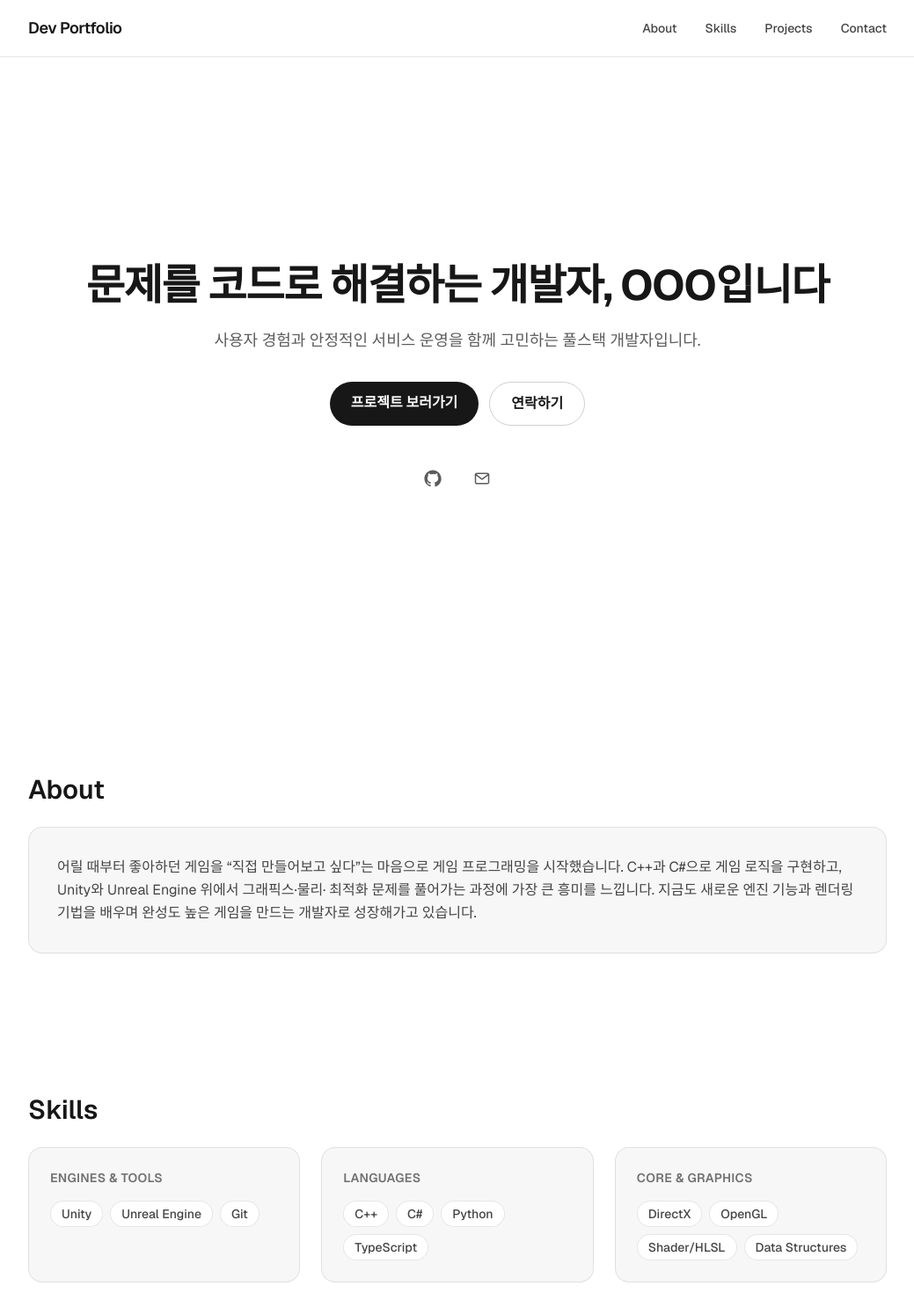
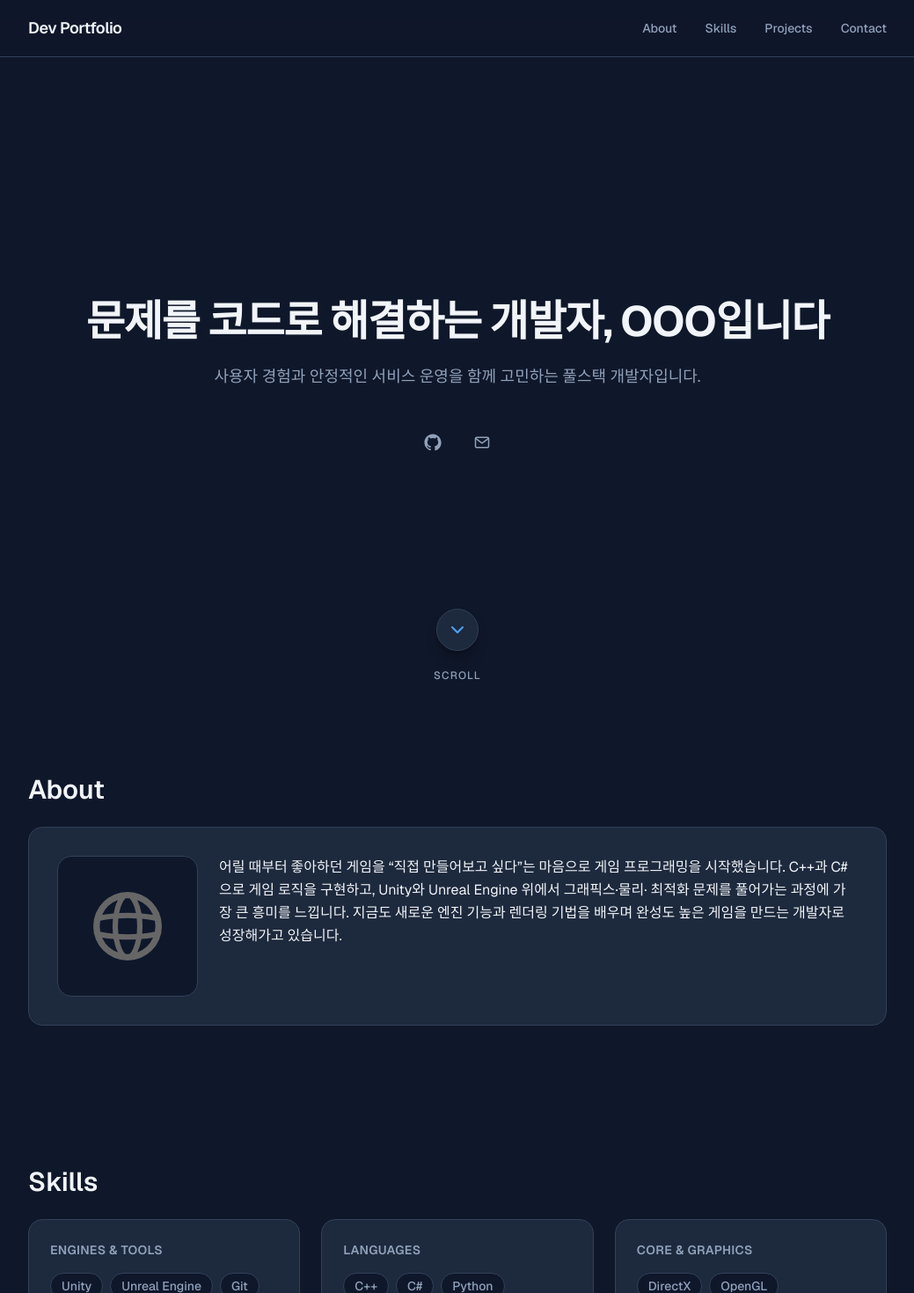
Before and after one commit to JinwookChei/portfolio, a Next.js app in the folder portfolio-frontend/: page / in a window 1280 px wide. Shown: the top 1470 px of the page at 88% size, without its empty margins (120-1159 px from the left). Built offline with nearby package versions, Linux system fonts and the light colour scheme.

Commit message:
style: apply deep dark blue color theme for enhanced readability

```diff
--- a/portfolio-frontend/src/app/globals.css
+++ b/portfolio-frontend/src/app/globals.css
@@ -1,18 +1,11 @@
 /* Tailwind CSS v4 진입점 (기존 @tailwind base/components/utilities 지시문을 하나로 대체) */
 @import "tailwindcss";
 
-/* 라이트 모드 기본 색상: 밝은 배경 + 짙은 글자색 */
+/* 포트폴리오 전체 톤앤매너: 전문적이고 신뢰감 있는 딥 다크 블루 테마로 고정
+   (OS 라이트/다크 설정과 무관하게 항상 이 테마를 사용) */
 :root {
-  --background: #ffffff;
-  --foreground: #171717;
-}
-
-/* 사용자의 OS 설정이 다크 모드일 때 자동으로 색을 반전 */
-@media (prefers-color-scheme: dark) {
-  :root {
-    --background: #0a0a0a;
-    --foreground: #ededed;
-  }
+  --background: #0f172a; /* slate-900 */
+  --foreground: #f1f5f9; /* slate-100 */
 }
 
 /* 위에서 정의한 CSS 변수를 Tailwind 유틸리티(bg-background, text-foreground 등)에서 쓸 수 있도록 연결 */
--- a/portfolio-frontend/src/components/About.tsx
+++ b/portfolio-frontend/src/components/About.tsx
@@ -1,3 +1,5 @@
+import Image from "next/image";
+
 // About + Skills 섹션: 자기소개와 기술 스택을 함께 보여주는 컴포넌트입니다.
 // Navbar의 "About"과 "Skills" 메뉴가 각각 id="about", id="skills"로 스크롤 이동하므로,
 // 하나의 컴포넌트 안에 두 개의 <section>을 나누어 배치했습니다.
@@ -28,14 +30,25 @@ export default function About() {
         id="about"
         className="mx-auto max-w-5xl scroll-mt-16 px-4 py-20 sm:px-6"
       >
-        <h2 className="text-2xl font-semibold text-foreground sm:text-3xl">
+        <h2 className="text-2xl font-semibold text-slate-100 sm:text-3xl">
           About
         </h2>
 
-        {/* 소개글을 담는 카드 영역 */}
+        {/* 프로필 사진(왼쪽) + 소개글(오른쪽): 항상 가로로 나란히 배치 */}
         {/* TODO: 아래 소개 문구를 본인의 실제 이야기로 교체하세요. */}
-        <div className="mt-6 rounded-2xl border border-foreground/10 bg-foreground/[0.03] p-6 sm:p-8">
-          <p className="leading-relaxed text-foreground/80">
+        <div className="mt-6 flex flex-row items-start gap-4 rounded-2xl border border-slate-700 bg-slate-800 p-6 sm:gap-6 sm:p-8">
+          {/* 프로필 사진 영역: rounded-2xl로 모서리가 살짝 둥근 네모 테두리 */}
+          {/* TODO: public 폴더에 본인 사진(예: profile.jpg)을 추가하고 src를 "/profile.jpg"로 교체하세요. */}
+          <div className="relative h-24 w-24 shrink-0 overflow-hidden rounded-2xl border border-slate-700 bg-slate-900 sm:h-40 sm:w-40">
+            <Image
+              src="/globe.svg"
+              alt="프로필 사진"
+              fill
+              className="object-cover p-6 dark:invert sm:p-10"
+            />
+          </div>
+
+          <p className="leading-relaxed text-slate-100">
             어릴 때부터 좋아하던 게임을 &ldquo;직접 만들어보고 싶다&rdquo;는
             마음으로 게임 프로그래밍을 시작했습니다. C++과 C#으로 게임
             로직을 구현하고, Unity와 Unreal Engine 위에서 그래픽스·물리·
@@ -51,7 +64,7 @@ export default function About() {
         id="skills"
         className="mx-auto max-w-5xl scroll-mt-16 px-4 py-20 sm:px-6"
       >
-        <h2 className="text-2xl font-semibold text-foreground sm:text-3xl">
+        <h2 className="text-2xl font-semibold text-slate-100 sm:text-3xl">
           Skills
         </h2>
 
@@ -60,9 +73,9 @@ export default function About() {
           {SKILL_CATEGORIES.map((category) => (
             <div
               key={category.title}
-              className="rounded-2xl border border-foreground/10 bg-foreground/[0.03] p-6"
+              className="rounded-2xl border border-slate-700 bg-slate-800 p-6"
             >
-              <h3 className="text-sm font-semibold uppercase tracking-wide text-foreground/60">
+              <h3 className="text-sm font-semibold uppercase tracking-wide text-slate-400">
                 {category.title}
               </h3>
 
@@ -71,7 +84,7 @@ export default function About() {
                 {category.skills.map((skill) => (
                   <span
                     key={skill}
-                    className="rounded-full border border-foreground/10 bg-background px-3 py-1 text-sm font-medium text-foreground/80"
+                    className="rounded-full border border-slate-700 bg-slate-900 px-3 py-1 text-sm font-medium text-slate-400"
                   >
                     {skill}
                   </span>
--- a/portfolio-frontend/src/components/Footer.tsx
+++ b/portfolio-frontend/src/components/Footer.tsx
@@ -4,7 +4,7 @@ export default function Footer() {
   const currentYear = new Date().getFullYear();
 
   return (
-    <footer className="border-t border-foreground/10 px-4 py-8 text-center text-sm text-foreground/60 sm:px-6">
+    <footer className="border-t border-slate-700 px-4 py-8 text-center text-sm text-slate-400 sm:px-6">
       <p>&copy; {currentYear} Dev Portfolio. All rights reserved.</p>
     </footer>
   );
--- a/portfolio-frontend/src/components/Hero.tsx
+++ b/portfolio-frontend/src/components/Hero.tsx
@@ -19,35 +19,17 @@ export default function Hero() {
     // 나머지 화면 전체를 채워서, 처음 페이지를 열었을 때 Hero가 꽉 차 보이도록 함
     <section
       id="hero"
-      className="mx-auto flex min-h-[calc(100vh-4rem)] max-w-5xl scroll-mt-16 flex-col items-center justify-center gap-6 px-4 text-center sm:px-6"
+      className="relative mx-auto flex min-h-[calc(100vh-4rem)] max-w-5xl scroll-mt-16 flex-col items-center justify-center gap-6 px-4 text-center sm:px-6"
     >
       {/* TODO: "OOO" 부분을 실제 이름으로 교체하세요. */}
-      <h1 className="text-3xl font-bold tracking-tight text-foreground sm:text-5xl">
+      <h1 className="text-3xl font-bold tracking-tight text-slate-100 sm:text-5xl">
         문제를 코드로 해결하는 개발자, <br className="sm:hidden" />
         OOO입니다
       </h1>
 
-      <p className="max-w-xl text-base leading-relaxed text-foreground/70 sm:text-lg">
+      <p className="max-w-xl text-base leading-relaxed text-slate-400 sm:text-lg">
         사용자 경험과 안정적인 서비스 운영을 함께 고민하는 풀스택 개발자입니다.
       </p>
-
-      {/* 주요 액션 버튼 2개 */}
-      <div className="mt-2 flex flex-col gap-3 sm:flex-row">
-        <a
-          href="#projects"
-          onClick={(event) => scrollToSection(event, "projects")}
-          className="rounded-full bg-foreground px-6 py-3 text-sm font-semibold text-background transition-colors hover:opacity-90 sm:text-base"
-        >
-          프로젝트 보러가기
-        </a>
-        <a
-          href="#contact"
-          onClick={(event) => scrollToSection(event, "contact")}
-          className="rounded-full border border-foreground/20 px-6 py-3 text-sm font-semibold text-foreground transition-colors hover:bg-foreground/5 sm:text-base"
-        >
-          연락하기
-        </a>
-      </div>
 
       {/* GitHub, 이메일 등 외부 링크/아이콘 영역 */}
       {/* TODO: href의 GitHub 주소와 이메일 주소를 실제 정보로 교체하세요. */}
@@ -57,7 +39,7 @@ export default function Hero() {
           target="_blank"
           rel="noopener noreferrer"
           aria-label="GitHub"
-          className="flex h-10 w-10 items-center justify-center rounded-full text-foreground/70 transition-colors hover:bg-foreground/5 hover:text-foreground"
+          className="flex h-10 w-10 items-center justify-center rounded-full text-slate-400 transition-colors hover:bg-slate-800 hover:text-slate-100"
         >
           <svg
             xmlns="http://www.w3.org/2000/svg"
@@ -72,7 +54,7 @@ export default function Hero() {
         <a
           href="mailto:your-email@example.com"
           aria-label="이메일 보내기"
-          className="flex h-10 w-10 items-center justify-center rounded-full text-foreground/70 transition-colors hover:bg-foreground/5 hover:text-foreground"
+          className="flex h-10 w-10 items-center justify-center rounded-full text-slate-400 transition-colors hover:bg-slate-800 hover:text-slate-100"
         >
           <svg
             xmlns="http://www.w3.org/2000/svg"
@@ -88,6 +70,33 @@ export default function Hero() {
           </svg>
         </a>
       </div>
+
+      {/* 스크롤 유도 영역: "Scroll" 라벨 + 테두리 있는 원형 버튼 + 바운스 애니메이션을
+          함께 써서 다음 섹션이 있다는 걸 훨씬 눈에 띄게 알려줍니다.
+          absolute + bottom-6으로 Hero 섹션 하단 중앙에 고정 배치합니다. */}
+      <a
+        href="#projects"
+        onClick={(event) => scrollToSection(event, "projects")}
+        aria-label="프로젝트 보러가기"
+        className="group absolute bottom-6 left-1/2 flex -translate-x-1/2 flex-col items-center gap-2 text-slate-400 transition-colors hover:text-slate-100"
+      >
+        <span className="flex h-12 w-12 animate-bounce items-center justify-center rounded-full border border-slate-700 bg-slate-800 text-blue-400 shadow-lg shadow-black/30 transition-colors group-hover:border-blue-500">
+          <svg
+            xmlns="http://www.w3.org/2000/svg"
+            viewBox="0 0 24 24"
+            fill="none"
+            stroke="currentColor"
+            strokeWidth={2}
+            className="h-6 w-6"
+            aria-hidden="true"
+          >
+            <path d="m6 9 6 6 6-6" strokeLinecap="round" strokeLinejoin="round" />
+          </svg>
+        </span>
+        <span className="text-xs font-medium uppercase tracking-widest">
+          Scroll
+        </span>
+      </a>
     </section>
   );
 }
--- a/portfolio-frontend/src/components/Navbar.tsx
+++ b/portfolio-frontend/src/components/Navbar.tsx
@@ -34,7 +34,7 @@ export default function Navbar() {
   return (
     // fixed + backdrop-blur: 스크롤을 내려도 항상 상단에 고정되고,
     // 아래 콘텐츠가 반투명하게 비치는 블러 효과가 적용됩니다.
-    <header className="fixed inset-x-0 top-0 z-50 border-b border-foreground/10 bg-background/70 backdrop-blur-md">
+    <header className="fixed inset-x-0 top-0 z-50 border-b border-slate-700 bg-slate-900/80 backdrop-blur-md">
       <nav className="mx-auto flex h-16 max-w-5xl items-center justify-between px-4 sm:px-6">
         {/* 좌측: 이름/로고 영역 */}
         <a
@@ -44,7 +44,7 @@ export default function Navbar() {
             window.scrollTo({ top: 0, behavior: "smooth" });
             setIsMenuOpen(false);
           }}
-          className="text-lg font-semibold tracking-tight text-foreground"
+          className="text-lg font-semibold tracking-tight text-slate-100"
         >
           Dev Portfolio
         </a>
@@ -56,7 +56,7 @@ export default function Navbar() {
               <a
                 href={link.href}
                 onClick={(event) => handleLinkClick(event, link.href)}
-                className="text-foreground/80 transition-colors hover:text-foreground"
+                className="text-slate-400 transition-colors hover:text-slate-100"
               >
                 {link.label}
               </a>
@@ -75,17 +75,17 @@ export default function Navbar() {
           {/* 햄버거 아이콘 3줄을 상태에 따라 X자 모양으로 애니메이션 전환 */}
           <div className="flex h-4 w-5 flex-col justify-between">
             <span
-              className={`h-0.5 w-full bg-foreground transition-transform ${
+              className={`h-0.5 w-full bg-slate-100 transition-transform ${
                 isMenuOpen ? "translate-y-[7px] rotate-45" : ""
               }`}
             />
             <span
-              className={`h-0.5 w-full bg-foreground transition-opacity ${
+              className={`h-0.5 w-full bg-slate-100 transition-opacity ${
                 isMenuOpen ? "opacity-0" : "opacity-100"
               }`}
             />
             <span
-              className={`h-0.5 w-full bg-foreground transition-transform ${
+              className={`h-0.5 w-full bg-slate-100 transition-transform ${
                 isMenuOpen ? "-translate-y-[7px] -rotate-45" : ""
               }`}
             />
@@ -95,13 +95,13 @@ export default function Navbar() {
 
       {/* 모바일 전용 드롭다운 메뉴: isMenuOpen이 true일 때만 렌더링 */}
       {isMenuOpen && (
-        <ul className="flex flex-col gap-1 border-t border-foreground/10 bg-background/95 px-4 py-3 backdrop-blur-md sm:hidden">
+        <ul className="flex flex-col gap-1 border-t border-slate-700 bg-slate-900/95 px-4 py-3 backdrop-blur-md sm:hidden">
           {NAV_LINKS.map((link) => (
             <li key={link.href}>
               <a
                 href={link.href}
                 onClick={(event) => handleLinkClick(event, link.href)}
-                className="block rounded-md px-2 py-2 text-sm font-medium text-foreground/80 transition-colors hover:bg-foreground/5 hover:text-foreground"
+                className="block rounded-md px-2 py-2 text-sm font-medium text-slate-400 transition-colors hover:bg-slate-800 hover:text-slate-100"
               >
                 {link.label}
               </a>
```
Also changed, not shown: portfolio-frontend/src/components/Contact.tsx (+4 -4 lines), portfolio-frontend/src/components/Projects.tsx (+10 -10 lines).
